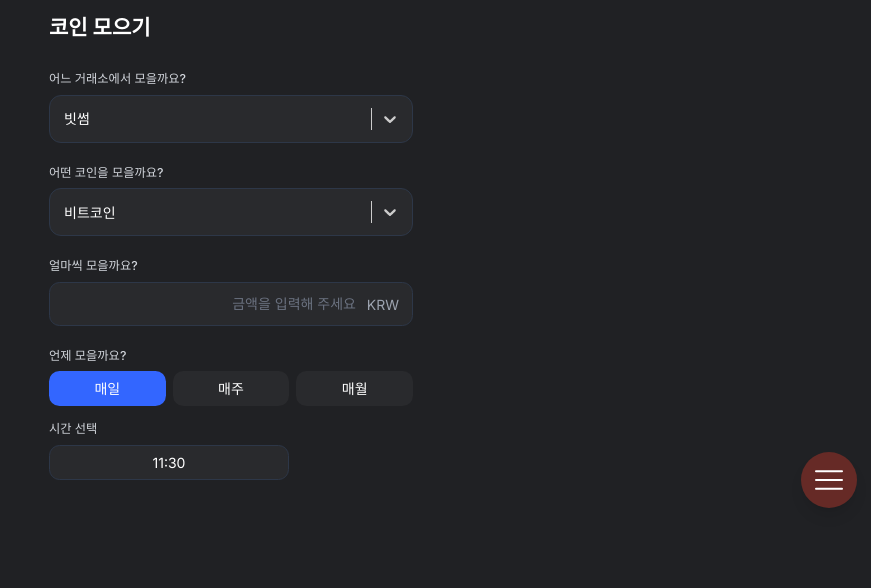
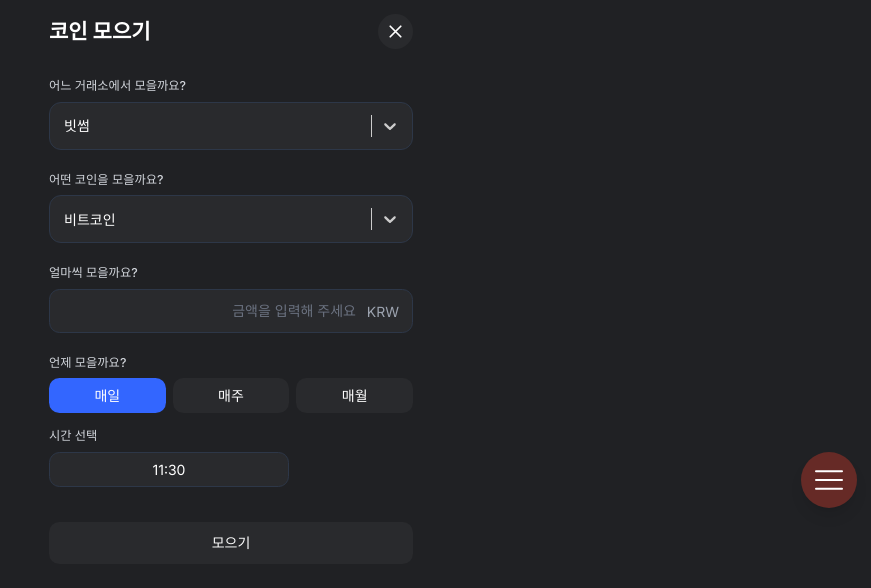
Before and after one commit to imsourceboom/nomorethink-front, a Next.js app: page /dca/add in a window 1280 px wide. Shown: the top 588 px of the page, without its empty margins (409-1280 px from the left). Built offline with nearby package versions, Linux system fonts and the light colour scheme.

Commit message:
modified design components

```diff
--- a/app/(pages)/dca/add/page.tsx
+++ b/app/(pages)/dca/add/page.tsx
@@ -9,6 +9,7 @@ import "react-datepicker/dist/react-datepicker.css";
 import TelegramWrapper from '@/app/components/TelegramWrapper';
 import ErrorBoundary from '@/app/components/ErrorBoundary';
 import { getDaysInMonth } from 'date-fns';
+import { useRouter } from 'next/navigation';
 
 registerLocale('ko', ko);
 
@@ -41,6 +42,7 @@ interface OptionType {
 }
 
 export default function AddPage() {
+    const router = useRouter();
     // 시간 선택 기본값을 다음 15분 단위로 설정하는 헬퍼
     const getNearestQuarter = () => {
         const now = new Date();
@@ -127,12 +129,29 @@ export default function AddPage() {
     );
     TimeInput.displayName = 'TimeInput';
 
+    const isFormValid = formData.price !== '' && (
+        formData.frequency === 'daily' ||
+        (formData.frequency === 'weekly' && formData.dayOfWeek !== null) ||
+        (formData.frequency === 'monthly' && formData.dayOfMonth !== '')
+    );
+
     return (
         <ErrorBoundary>
             <TelegramWrapper>
                 <main className="flex flex-col mx-auto max-w-md items-center justify-start px-4 pb-24 bg-[var(--bg-color)]">
-                    <div className="w-full ">
-                        <h1 className="text-2xl font-bold mb-8 mt-4">코인 모으기</h1>
+                    <div className="w-full">
+                        <div className="flex items-center justify-between mt-4 mb-8">
+                            <h1 className="text-2xl font-bold">코인 모으기</h1>
+                            <button
+                                type="button"
+                                onClick={() => router.push('/dca')}
+                                className="bg-[var(--secondary-bg-color)] hover:bg-[var(--accent-color)] p-2 rounded-full"
+                            >
+                                <svg xmlns="http://www.w3.org/2000/svg" className="w-6 h-6 text-white" fill="none" viewBox="0 0 24 24" stroke="currentColor">
+                                    <path strokeLinecap="round" strokeLinejoin="round" strokeWidth={2} d="M6 18L18 6M6 6l12 12" />
+                                </svg>
+                            </button>
+                        </div>
 
                         <form onSubmit={(e) => {
                             e.preventDefault();
@@ -266,6 +285,13 @@ export default function AddPage() {
                                     />
                                 </div>
                             </div>
+                            <button
+                                type="submit"
+                                disabled={!isFormValid}
+                                className={`w-full py-3 rounded-xl text-white transition-colors ${isFormValid ? 'bg-[rgba(59,142,165,0.5)]' : 'bg-[var(--secondary-bg-color)]'}`}
+                            >
+                                모으기
+                            </button>
                         </form>
                     </div>
                 </main>
--- a/app/(pages)/dca/page.tsx
+++ b/app/(pages)/dca/page.tsx
@@ -43,8 +43,11 @@ export default function DcaPage() {
             <div className="flex items-center justify-between mt-4 mb-10">
               <h1 className="text-2xl font-bold text-white">나의 모으기 현황</h1>
               <Link href="/dca/add">
-                <button type="button" className="w-10 h-10 rounded-full border-2 border-gray-500 flex items-center justify-center">
-                  <svg className="w-6 h-6 text-gray-500" fill="none" viewBox="0 0 24 24" stroke="currentColor">
+                <button
+                  type="button"
+                  className="w-10 h-10 rounded-full border-2 flex items-center justify-center  border-[rgba(59,142,165,0.5)]"
+                >
+                  <svg className="w-6 h-6" style={{ color: 'rgba(59, 142, 165, 0.5)' }} fill="none" viewBox="0 0 24 24" stroke="currentColor">
                     <path strokeLinecap="round" strokeLinejoin="round" strokeWidth={2} d="M12 4v16m8-8H4" />
                   </svg>
                 </button>
```
